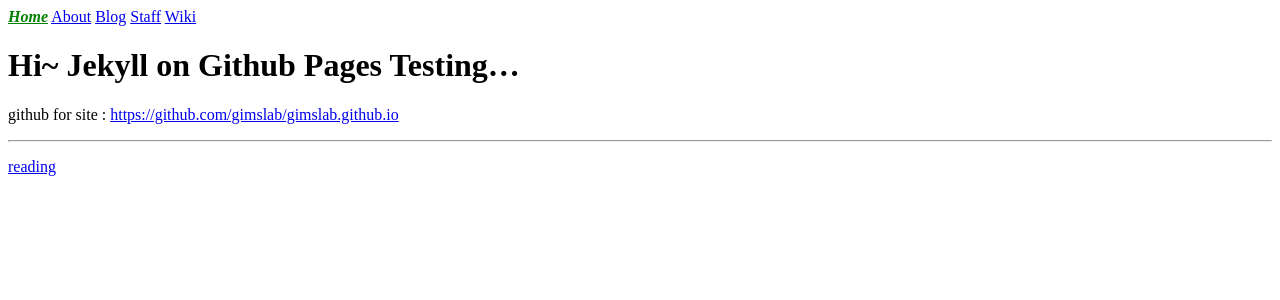
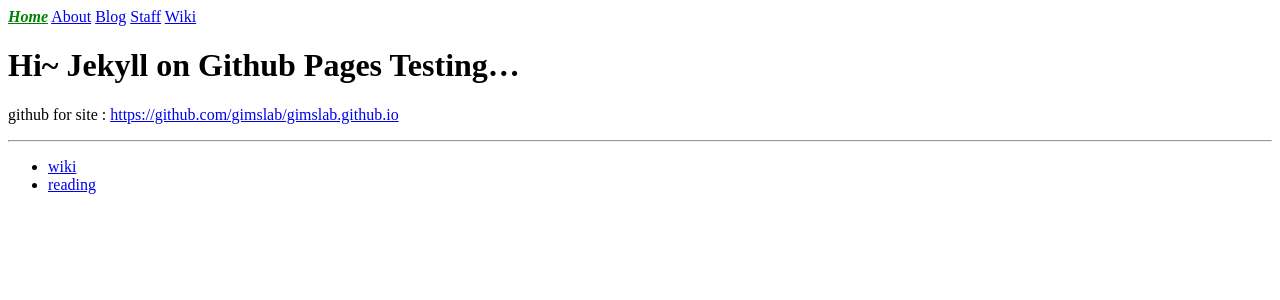
Before and after one commit to gimslab/gimslab.github.io, a Jekyll site: the page built from index.md, in a window 1280 px wide. Shown: the top 300 px of the page. Built offline with Jekyll 4.4.1, drawn with Linux system fonts in a browser that asks for light colours.

Commit message:
Update index.md

```diff
--- a/index.md
+++ b/index.md
@@ -7,4 +7,5 @@ title: Home
 github for site : <https://github.com/gimslab/gimslab.github.io>
 
 ---
-[reading](_wiki/reading.md)
+* [wiki](wiki.html)
+* [reading](_wiki/reading.md)
```
